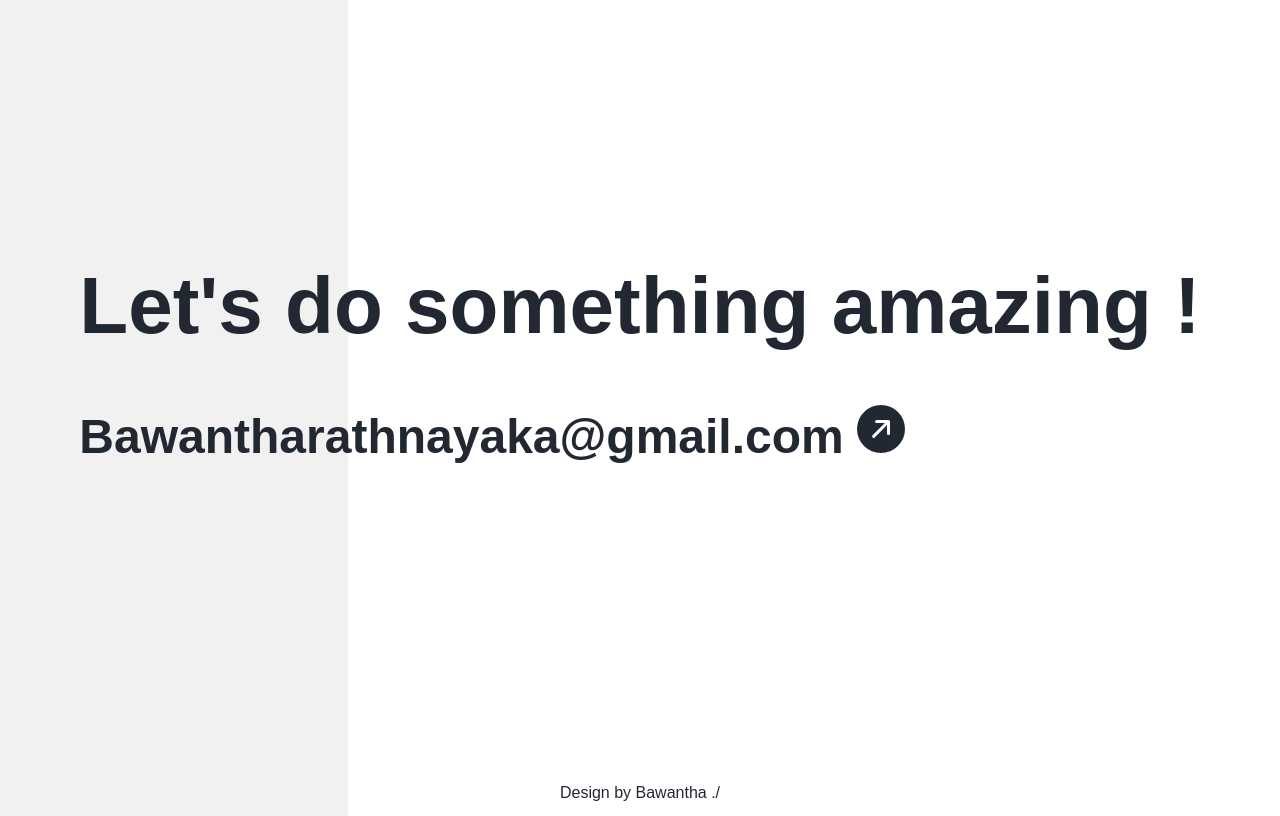
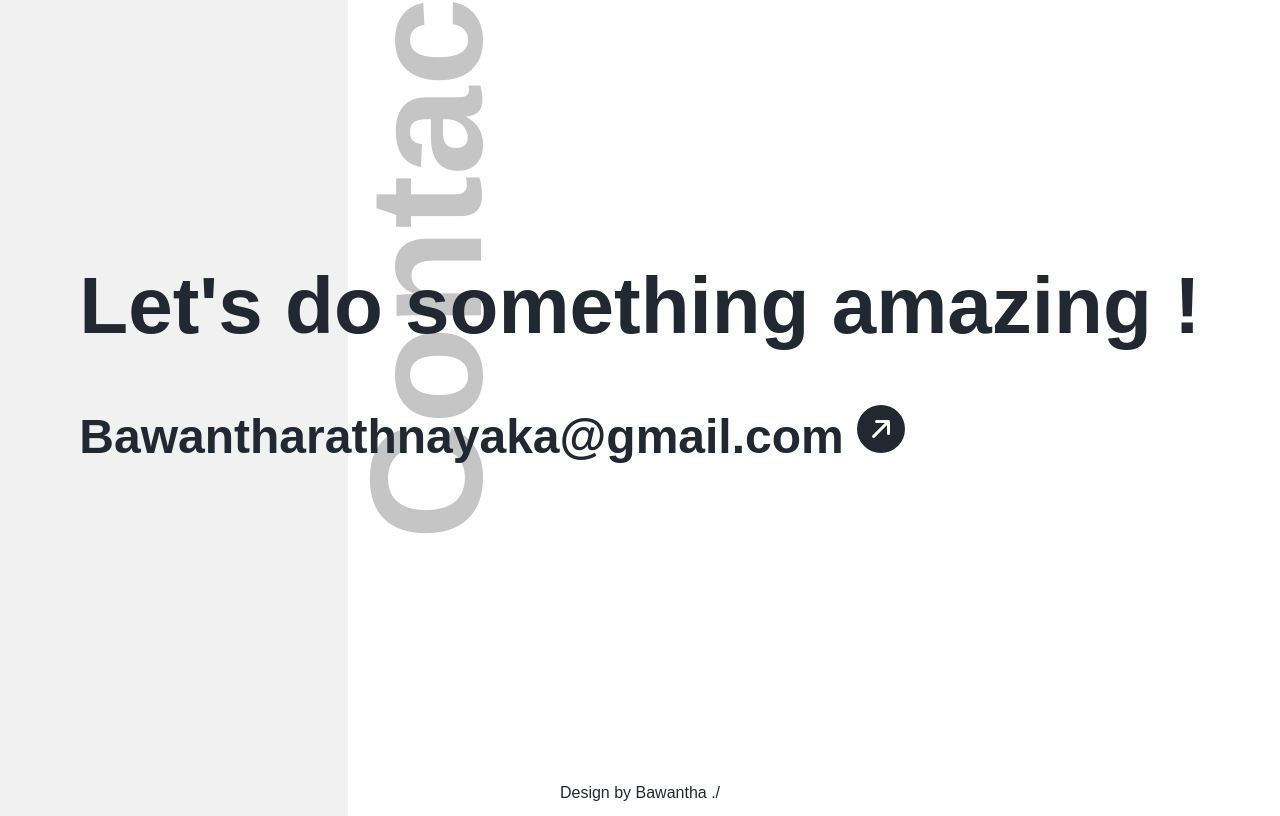
Before and after one commit to Bawanthathilan/bawanthathilan.github.io-, a React (Create React App) app: page / in a window 1280 px wide. Shown: the part 3711-4527 px from the top of the page. Built offline with nearby package versions, Linux system fonts and the light colour scheme; a web font is replaced by a local one.

Commit message:
added contact page

```diff
--- a/src/components/Contact/contact.css
+++ b/src/components/Contact/contact.css
@@ -6,6 +6,19 @@
 
 .conatct-info h1 {
   font-size: 5rem;
+}
+
+.conatct-info h1::before {
+  content: 'Contact';
+  position: absolute;
+  z-index: -1;
+  color: rgb(197, 197, 197);
+  margin-top: -110px;
+  transform: rotate(-90deg);
+  left: 10%;
+  white-space: nowrap;
+
+  font-size: 10rem;
 }
 
 .conatct-info h2 {
```
